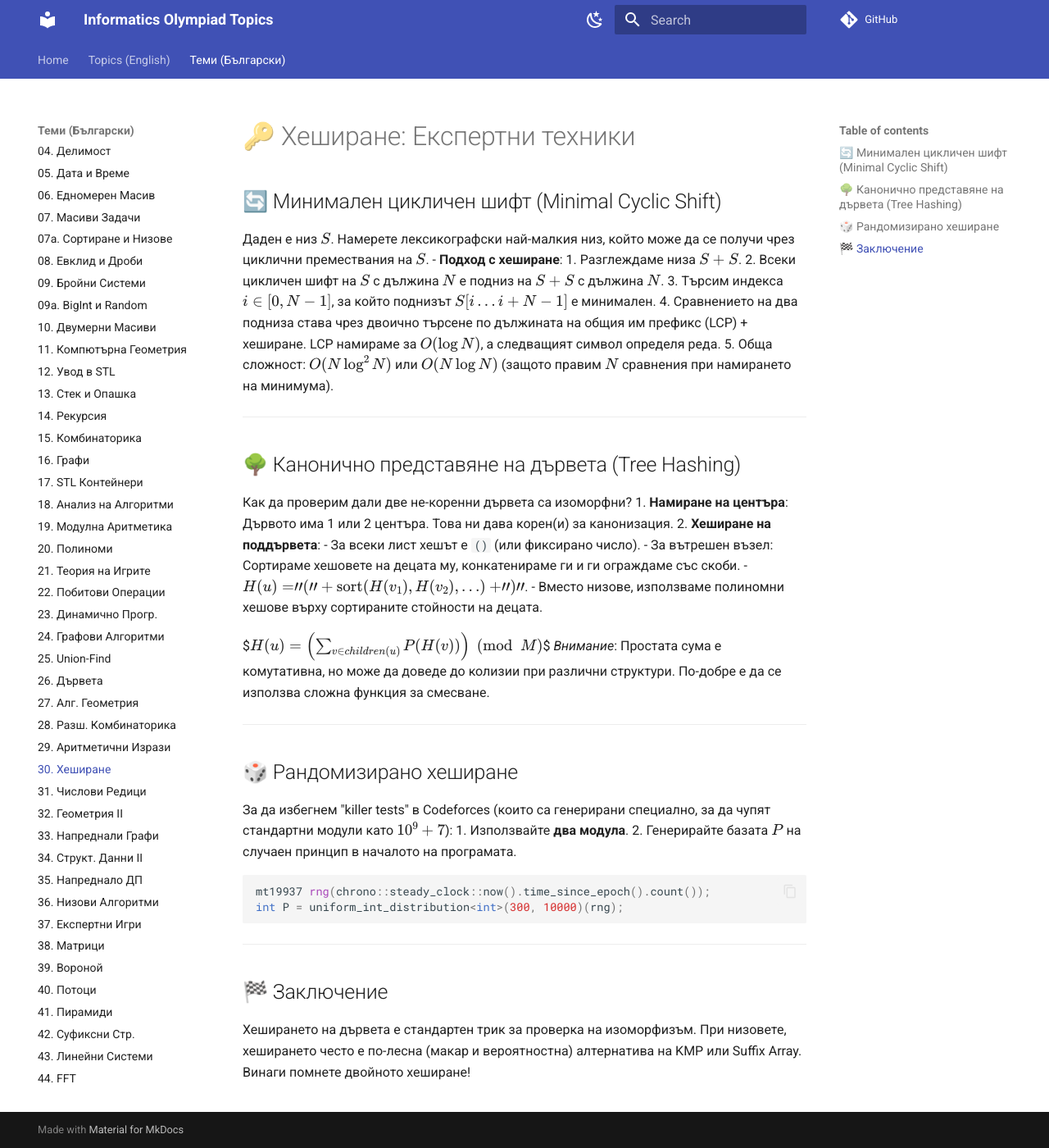
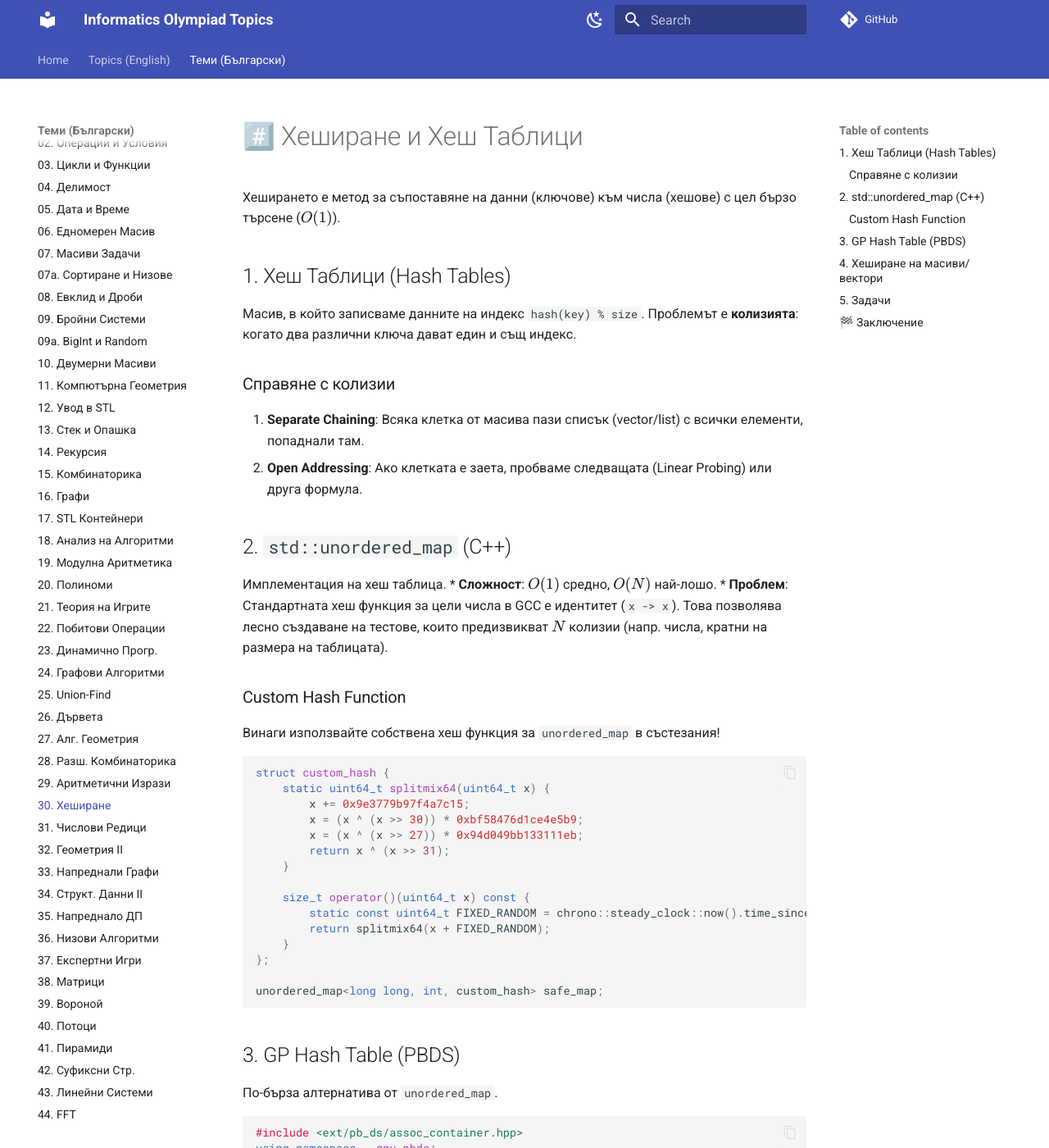
Before and after one commit to KadirYazadzhi/Informatics-Olympiad-Topics, an MkDocs documentation site: the page built from docs/BG/30.md, in a window 1280 px wide and 1400 px high. Shown: the whole window at 82% size. Built offline with MkDocs 1.6.1 and Material for MkDocs 9.7.7, drawn with Linux system fonts in a browser that asks for light colours; comment, search, counter and statistics services are not loaded; some of the changed text lies outside the part shown.

Commit message:
Expand BG/30.md: Hash Tables, Collisions, and Custom Hash

````diff
--- a/docs/BG/30.md
+++ b/docs/BG/30.md
@@ -1,44 +1,57 @@
-# 🔑 Хеширане: Експертни техники
+# #️⃣ Хеширане и Хеш Таблици
 
-## 🔄 Минимален цикличен шифт (Minimal Cyclic Shift)
+Хеширането е метод за съпоставяне на данни (ключове) към числа (хешове) с цел бързо търсене ($O(1)$).
 
-Даден е низ $S$. Намерете лексикографски най-малкия низ, който може да се получи чрез циклични премествания на $S$.
-- **Подход с хеширане**:
-  1. Разглеждаме низа $S+S$.
-  2. Всеки цикличен шифт на $S$ с дължина $N$ е подниз на $S+S$ с дължина $N$.
-  3. Търсим индекса $i \in [0, N-1]$, за който поднизът $S[i \dots i+N-1]$ е минимален.
-  4. Сравнението на два подниза става чрез двоично търсене по дължината на общия им префикс (LCP) + хеширане. LCP намираме за $O(\log N)$, а следващият символ определя реда.
-  5. Обща сложност: $O(N \log^2 N)$ или $O(N \log N)$ (защото правим $N$ сравнения при намирането на минимума).
+## 1. Хеш Таблици (Hash Tables)
 
----
+Масив, в който записваме данните на индекс `hash(key) % size`.
+Проблемът е **колизията**: когато два различни ключа дават един и същ индекс.
 
-## 🌳 Канонично представяне на дървета (Tree Hashing)
+### Справяне с колизии
+1.  **Separate Chaining**: Всяка клетка от масива пази списък (vector/list) с всички елементи, попаднали там.
+2.  **Open Addressing**: Ако клетката е заета, пробваме следващата (Linear Probing) или друга формула.
 
-Как да проверим дали две не-коренни дървета са изоморфни?
-1. **Намиране на центъра**: Дървото има 1 или 2 центъра. Това ни дава корен(и) за канонизация.
-2. **Хеширане на поддървета**:
-   - За всеки лист хешът е `()` (или фиксирано число).
-   - За вътрешен възел: Сортираме хешовете на децата му, конкатенираме ги и ги ограждаме със скоби.
-   - $H(u) = "(" + \text{sort}(H(v_1), H(v_2), \dots) + ")"$.
-   - Вместо низове, използваме полиномни хешове върху сортираните стойности на децата.
+## 2. `std::unordered_map` (C++)
 
-   $$H(u) = \left( \sum_{v \in children(u)} P(H(v)) \right) \pmod M$$
-   *Внимание*: Простата сума е комутативна, но може да доведе до колизии при различни структури. По-добре е да се използва сложна функция за смесване.
+Имплементация на хеш таблица.
+*   **Сложност**: $O(1)$ средно, $O(N)$ най-лошо.
+*   **Проблем**: Стандартната хеш функция за цели числа в GCC е идентитет (`x -> x`). Това позволява лесно създаване на тестове, които предизвикват $N$ колизии (напр. числа, кратни на размера на таблицата).
 
----
+### Custom Hash Function
+Винаги използвайте собствена хеш функция за `unordered_map` в състезания!
 
-## 🎲 Рандомизирано хеширане
+```cpp
+struct custom_hash {
+    static uint64_t splitmix64(uint64_t x) {
+        x += 0x9e3779b97f4a7c15;
+        x = (x ^ (x >> 30)) * 0xbf58476d1ce4e5b9;
+        x = (x ^ (x >> 27)) * 0x94d049bb133111eb;
+        return x ^ (x >> 31);
+    }
 
-За да избегнем "killer tests" в Codeforces (които са генерирани специално, за да чупят стандартни модули като $10^9+7$):
-1. Използвайте **два модула**.
-2. Генерирайте базата $P$ на случаен принцип в началото на програмата.
-   ```cpp
-   mt19937 rng(chrono::steady_clock::now().time_since_epoch().count());
-   int P = uniform_int_distribution<int>(300, 10000)(rng);
-   ```
+    size_t operator()(uint64_t x) const {
+        static const uint64_t FIXED_RANDOM = chrono::steady_clock::now().time_since_epoch().count();
+        return splitmix64(x + FIXED_RANDOM);
+    }
+};
 
----
+unordered_map<long long, int, custom_hash> safe_map;
+```
+
+## 3. GP Hash Table (PBDS)
+По-бърза алтернатива от `unordered_map`.
+```cpp
+#include <ext/pb_ds/assoc_container.hpp>
+using namespace __gnu_pbds;
+gp_hash_table<int, int, custom_hash> table;
+```
+
+## 4. Хеширане на масиви/вектори
+Ако трябва да пазим вектор в `unordered_set`, трябва да напишем хешер, който комбинира хешовете на елементите (напр. чрез `boost::hash_combine` или полином).
+
+## 5. Задачи
+1.  **Codeforces 4C**: Registration System.
+2.  **CSES Sum of Two Values**: Класическа 2SUM с Map.
 
 ## 🏁 Заключение
-
-Хеширането на дървета е стандартен трик за проверка на изоморфизъм. При низовете, хеширането често е по-лесна (макар и вероятностна) алтернатива на KMP или Suffix Array. Винаги помнете двойното хеширане!
+Хеш таблиците са мощни, но опасни заради колизиите. Винаги ползвайте `custom_hash` с рандомизация (SplitMix64 + Time Seed).
````
